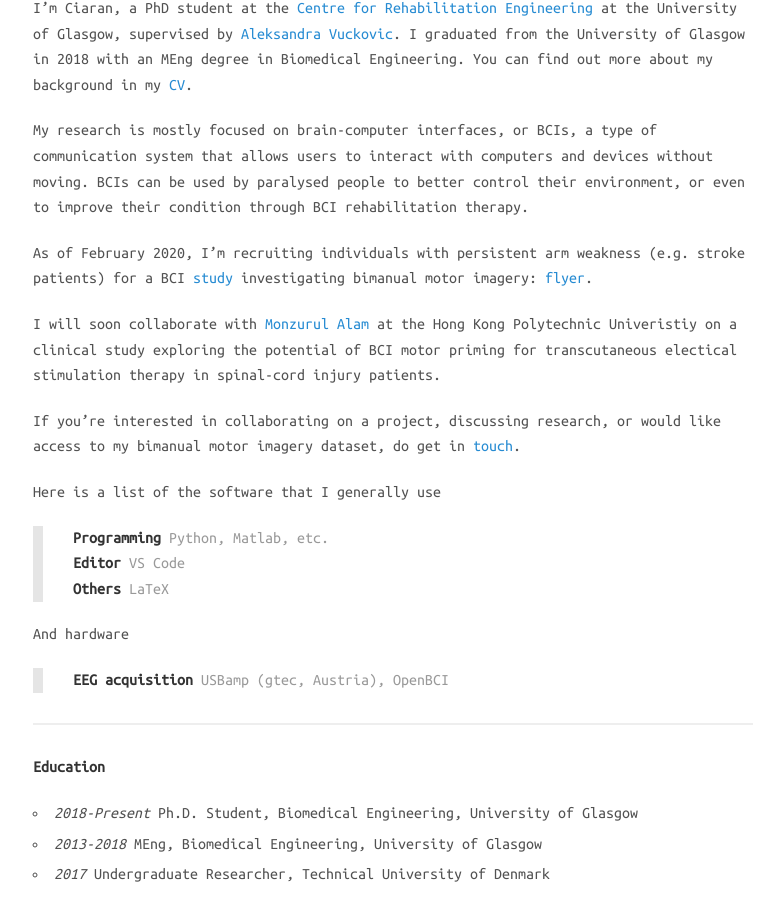
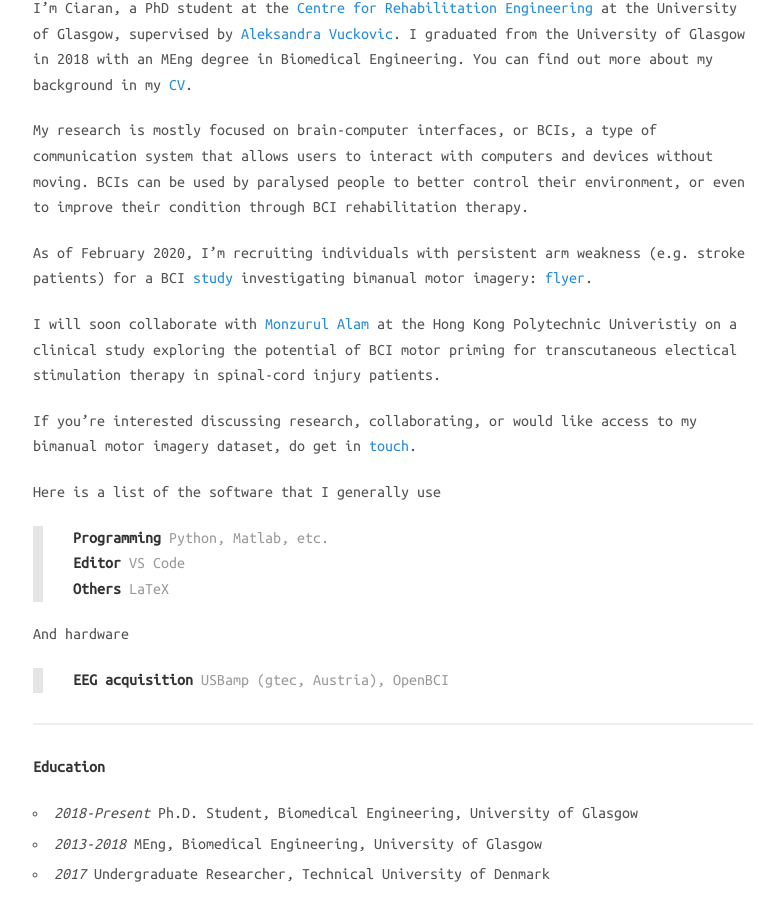
Before and after one commit to CiaranAnthony/CiaranAnthony.github.io, a Jekyll site: the page built from about.md, in a window 1280 px wide, cut to the strip 421-1318 px from the top of the page. Shown: the whole strip, without its empty margins (247-1031 px from the left). Built offline with Jekyll 4.4.1, drawn with Linux system fonts in a browser that asks for light colours; nearby versions of some CDN libraries.

Commit message:
ABOUT CHANGE

```diff
--- a/about.md
+++ b/about.md
@@ -17,7 +17,7 @@ As of February 2020, I'm recruiting individuals with persistent arm weakness (e.
 
 I will soon collaborate with [Monzurul Alam](https://www.polyu.edu.hk/bme/people/academic-staff/dr-monzurul-alam/) at the Hong Kong Polytechnic Univeristiy on a clinical study exploring the potential of BCI motor priming for transcutaneous electical stimulation therapy in spinal-cord injury patients.
 
-If you're interested in collaborating on a project, discussing research, or would like access to my bimanual motor imagery dataset, do get in [touch](mailto:c.mcgeady.1@research.gla.ac.uk).
+If you're interested discussing research, collaborating, or would like access to my bimanual motor imagery dataset, do get in [touch](mailto:c.mcgeady.1@research.gla.ac.uk).
 
 Here is a list of the software that I generally use
 
```
